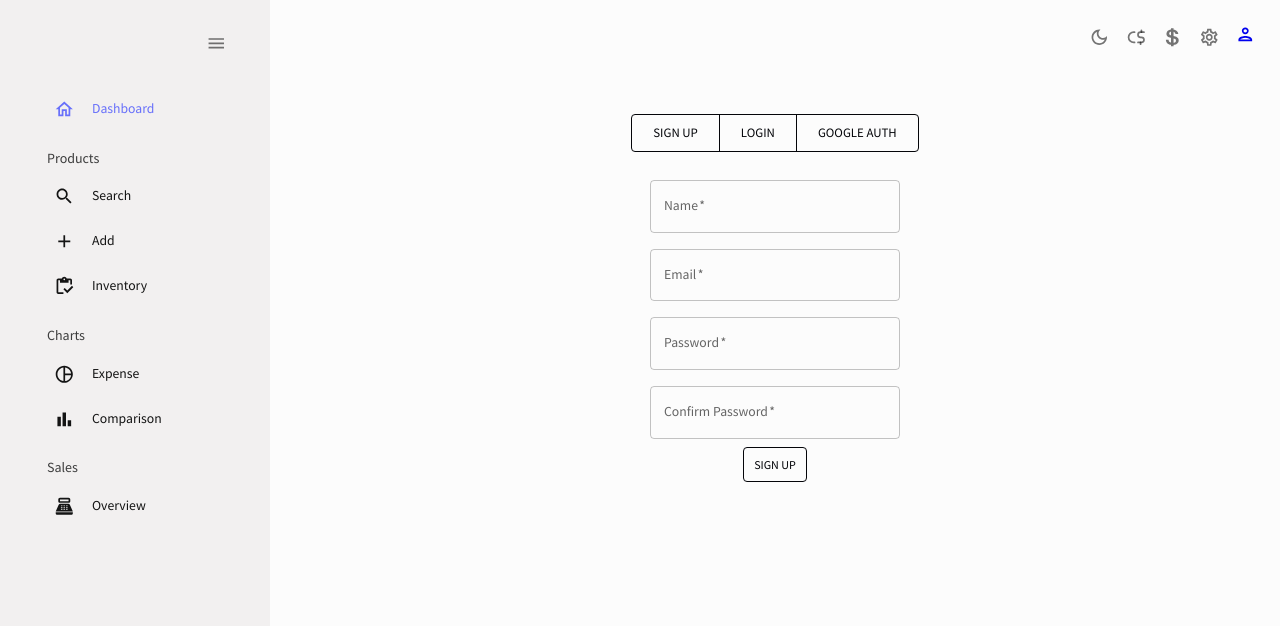
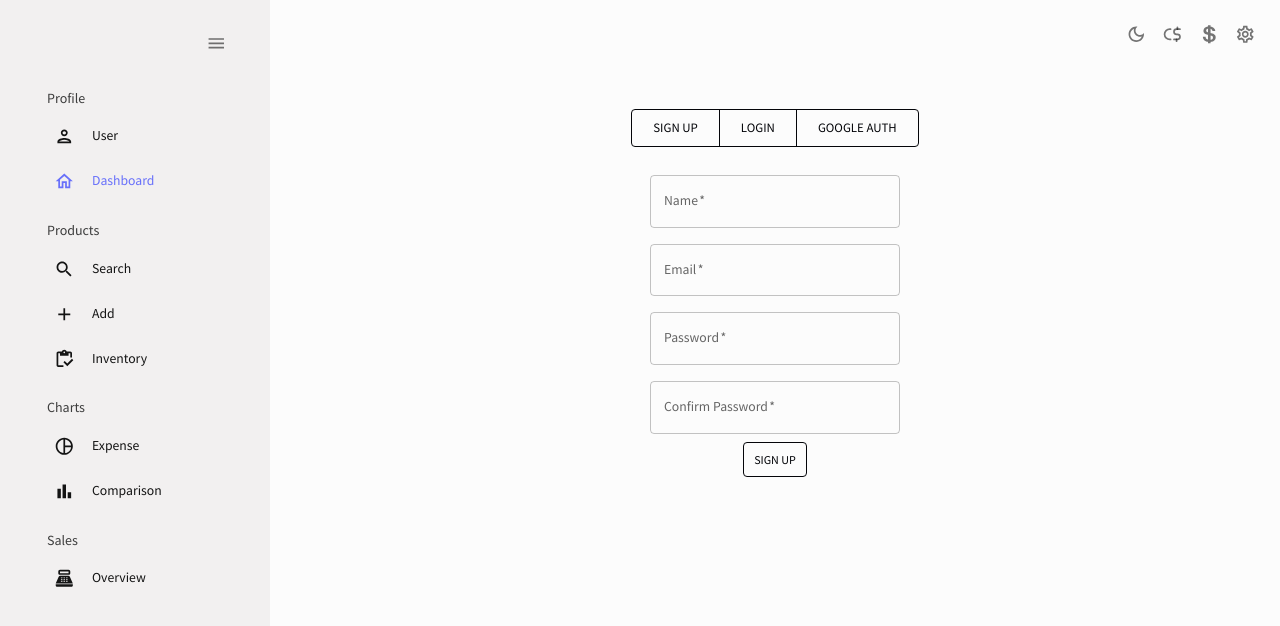
Before and after one commit to Leo-GeZhao/Sneaker-Mining, a React (Create React App) app: page / in a window 1280 px wide. Shown: the top 626 px of the page. Built offline with nearby package versions, Linux system fonts and the light colour scheme.

Commit message:
fix sidebar

```diff
--- a/src/scenes/global/Sidebar.jsx
+++ b/src/scenes/global/Sidebar.jsx
@@ -4,6 +4,7 @@ import { Box, IconButton, Typography, useTheme } from "@mui/material";
 import { Link } from "react-router-dom";
 import "react-pro-sidebar/dist/css/styles.css";
 import { tokens } from "../../theme";
+import PersonOutlinedIcon from "@mui/icons-material/PersonOutlined";
 import HomeOutlinedIcon from "@mui/icons-material/HomeOutlined";
 import SearchOutlinedIcon from "@mui/icons-material/SearchOutlined";
 import AddOutlinedIcon from "@mui/icons-material/AddOutlined";
@@ -83,6 +84,20 @@ const Sidebar = () => {
             )}
           </MenuItem>
           <Box paddingLeft={isCollapsed ? undefined : "10%"}>
+            <Typography
+              variant="h6"
+              color={colors.grey[300]}
+              sx={{ m: "15px 0 5px 20px" }}
+            >
+              Profile
+            </Typography>
+            <Item
+              title="User"
+              to="/"
+              icon={<PersonOutlinedIcon />}
+              selected={selected}
+              setSelected={setSelected}
+            />
             <Item
               title="Dashboard"
               to="/dashboard"
@@ -90,7 +105,6 @@ const Sidebar = () => {
               selected={selected}
               setSelected={setSelected}
             />
-
             <Typography
               variant="h6"
               color={colors.grey[300]}
--- a/src/scenes/global/Topbar.jsx
+++ b/src/scenes/global/Topbar.jsx
@@ -6,7 +6,7 @@ import { Box, IconButton, useTheme, Button } from "@mui/material";
 import LightModeOutlinedIcon from "@mui/icons-material/LightModeOutlined";
 import DarkModeOutlinedIcon from "@mui/icons-material/DarkModeOutlined";
 import SettingsOutlinedIcon from "@mui/icons-material/SettingsOutlined";
-import PersonOutlinedIcon from "@mui/icons-material/PersonOutlined";
+
 import { TbCurrencyDollarCanadian } from "react-icons/tb";
 import { IoLogoUsd } from "react-icons/io";
 const Topbar = ({ currencyEx, setCurrencyEx, currency }) => {
@@ -33,11 +33,6 @@ const Topbar = ({ currencyEx, setCurrencyEx, currency }) => {
         <IconButton>
           <SettingsOutlinedIcon />
         </IconButton>
-        <IconButton>
-          <Link to="/">
-            <PersonOutlinedIcon />
-          </Link>
-        </IconButton>
       </Box>
     </Box>
   );
```
